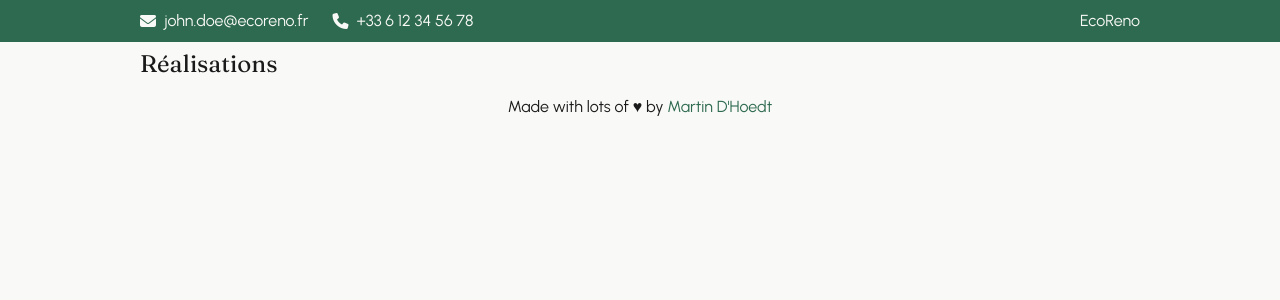
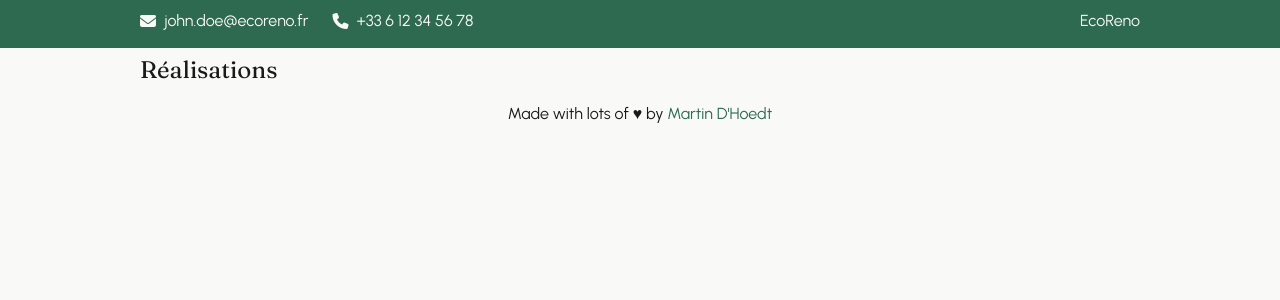
Before and after one commit to dhoedt/eco-reno-max, a web app: file projects.html in a window 1280 px wide. Shown: the top 300 px of the page. Run offline with its HTML, style and script files only (its server is not run), Linux system fonts and the light colour scheme.

Commit message:
sticky header

```diff
--- a/css/base.css
+++ b/css/base.css
@@ -8,6 +8,7 @@
   --space-sm: 0.5rem;
   --space-md: 1.5rem;
   --space-lg: 3rem;
+  --header-height: 3rem;
   --wrapper-width: 1000px;
   --media-small: 760px;
   --media-large: 1280px;
@@ -25,6 +26,7 @@ body {
   background-color: var(--color-bg);
   color: var(--color-text);
   line-height: 1.6;
+  padding-top: var(--header-height);
 }
 
 h1, h2, h3 {
@@ -51,6 +53,12 @@ a {
 }
 
 header {
+  height: var(--header-height);
+  position: fixed;
+  top: 0;
+  left: 0;
+  right: 0;
+  z-index: 100;
   background-color: var(--color-primary);
 }
 
```
